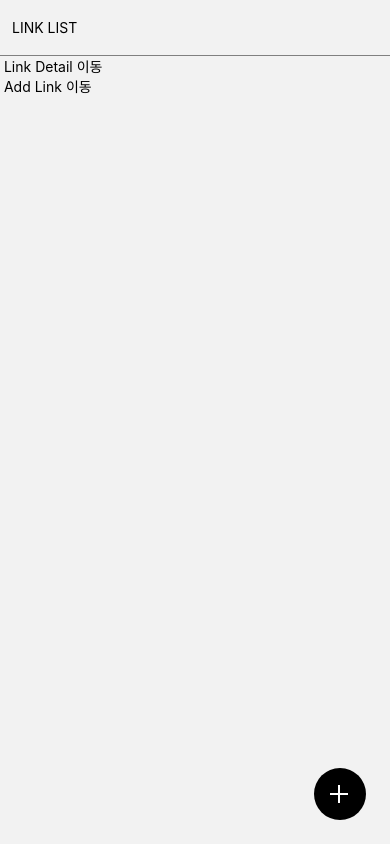
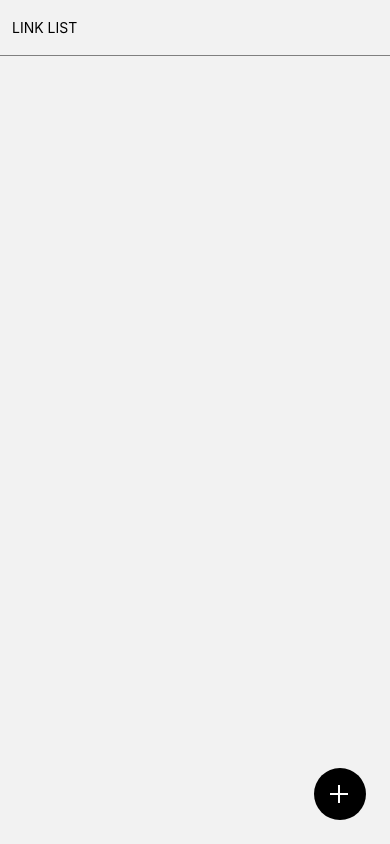
Before and after one commit to dev1week/NewsApp, a React Native app: screen /LinkStack in a window 390 px wide. Built offline with nearby package versions, Linux system fonts and the light colour scheme.

Commit message:
#4 -7 recoil에 저장된 url 리스트 목록으로 표현

```diff
--- a/screens/LinkListScreens.js
+++ b/screens/LinkListScreens.js
@@ -1,13 +1,19 @@
 import React, { useCallback } from "react";
 import {Header} from "../components/Header/Header"
-import { View, Text } from "react-native";
+import { View, Text, FlatList } from "react-native";
 import { useNavigation } from "@react-navigation/native";
 import { Button } from "../components/Button";
 import { useSafeAreaInsets } from "react-native-safe-area-context";
 import { Icon } from "../components/Icon";
+import { useRecoilValue } from "recoil";
+import { atomLinkList } from "../states/atomLinkList";
+import { Typography } from "../components/Typography";
+import { Spacer } from "../components/Spacer";
 export const LinkListScreen=()=>{
     const navigation = useNavigation();
     const safeAreaInset = useSafeAreaInsets();
+
+    const data = useRecoilValue(atomLinkList);
 
     const onPressButton = useCallback(()=>{
         navigation.navigate("LinkDetail")
@@ -24,16 +30,31 @@ export const LinkListScreen=()=>{
                     <Header.Title title='LINK LIST'> </Header.Title>
                 </Header.Group>
             </Header>
-        {/* 화면목록 */}
-            <View style={{flex:1}}>
-                <Button onPress={onPressButton}>
-                    <Text> Link Detail 이동</Text>
-                </Button>
-                <Button onPress={onPressAddButton}>
-                    <Text> Add Link 이동 </Text>
-                </Button>
-            </View>
-        {/* 추가버튼 */}
+
+            {/* 화면목록 */}
+
+            <FlatList
+                style={{flex:1,}}
+                data={data.list}
+                renderItem={({item})=>{
+                    return(
+                        <View>
+                            <Typography fontSize={20}>
+                                {item.link}
+                            </Typography>
+                            <Spacer space={4}/>
+                            {/* 타이틀이 없을 경우 공백 처리 */}
+                            <Typography fontSize={14} color='gray'>
+                                {item.title !== ''? `${item.title.slice(0,20)} |` :''}
+                                {new Date(item.createdAt).toLocaleString()}
+                            </Typography>
+                        </View>
+                    )
+                }}
+            />
+
+            {/* 추가버튼 */}
+
             <View style={{position : 'absolute', right:24, bottom:24+safeAreaInset.bottom}}>
                 <Button onPress={onPressAddButton}>
                     <View style={{width:52, height:52, borderRadius:26, alignItems:'center', justifyContent:'center', backgroundColor:"black"}}>
```
